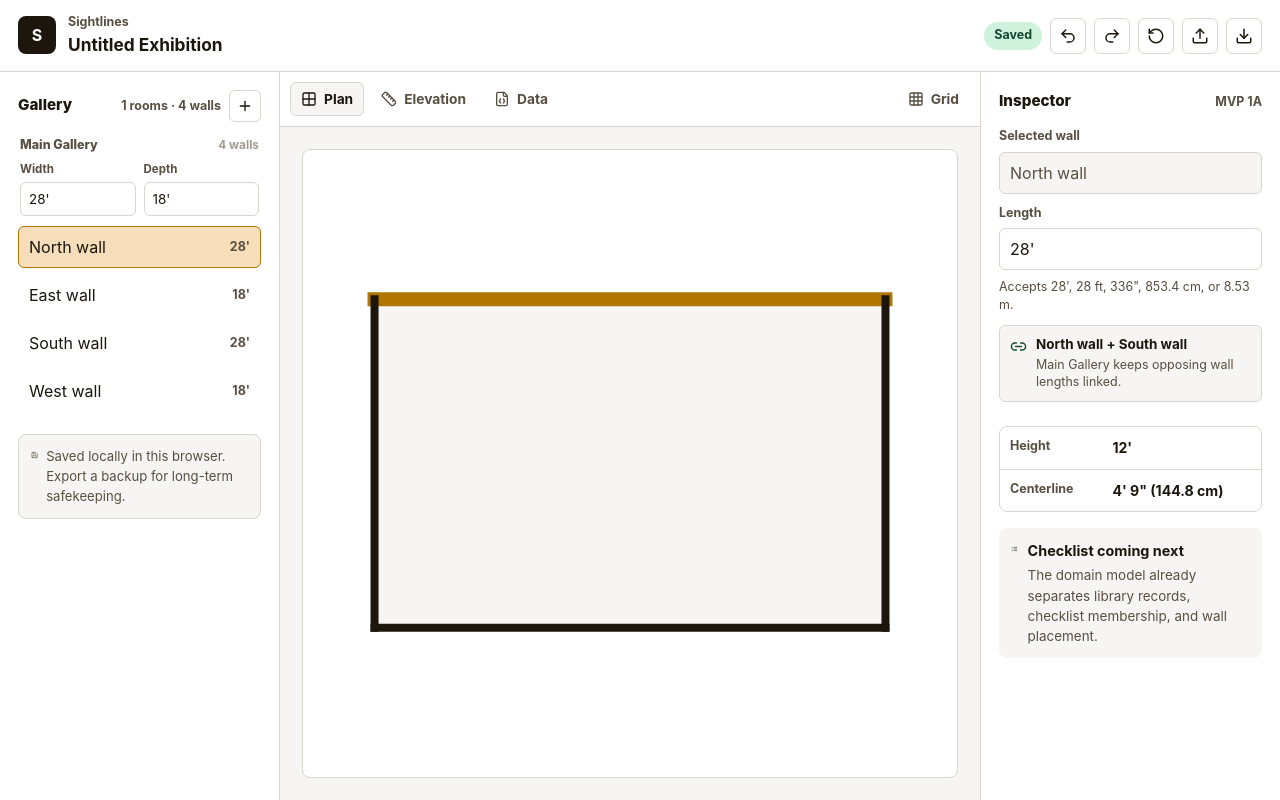
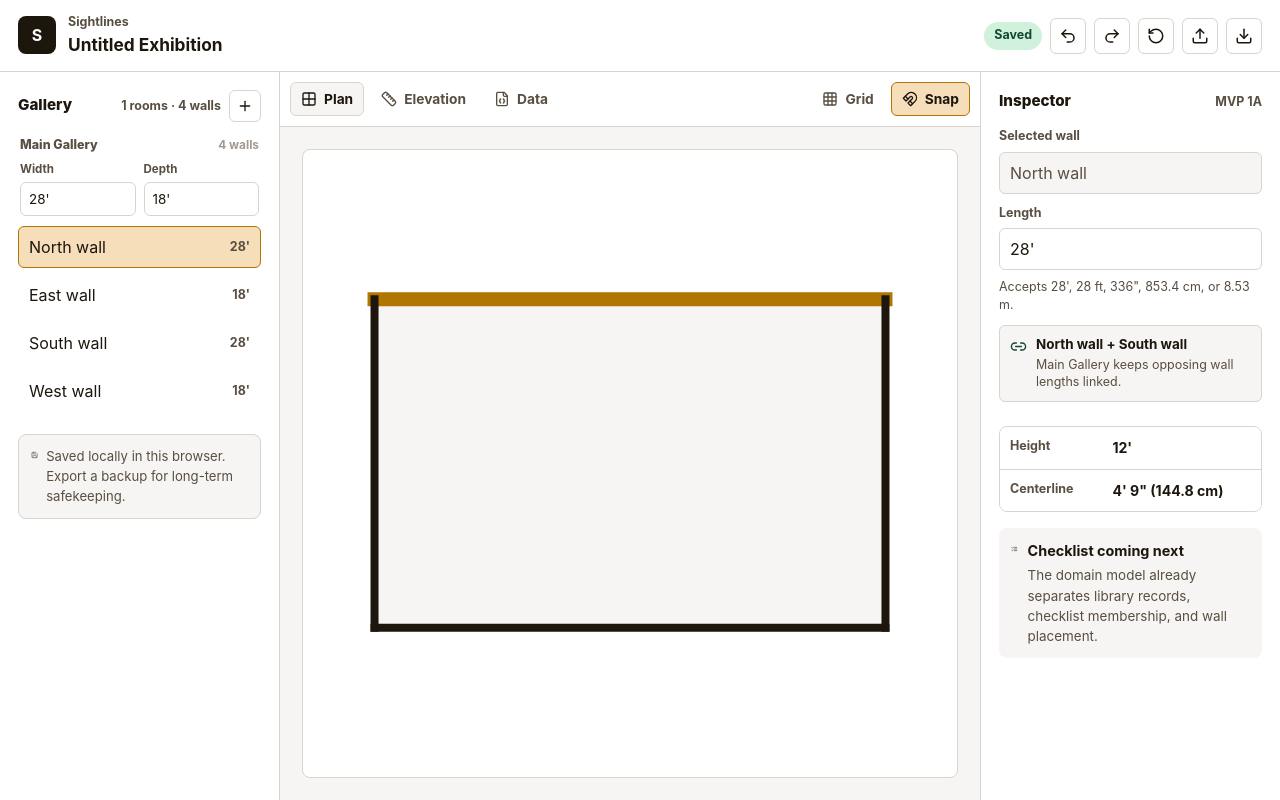
Before and after one commit to mmolarskybeck/sightlines, a React (Vite) app: page / in a window 1280 px wide. Built offline with nearby package versions, Linux system fonts and the light colour scheme.

Commit message:
feat: add view preferences hook for grid visibility and snap-to-grid settings

```diff
--- a/src/app/App.tsx
+++ b/src/app/App.tsx
@@ -5,6 +5,7 @@ import {
   Grid2X2,
   Grid3X3,
   ListChecks,
+  Magnet,
   Plus,
   Redo2,
   RotateCcw,
@@ -25,6 +26,7 @@ import { ElevationView } from "./components/ElevationView";
 import { PlanView } from "./components/PlanView";
 import { RoomDimensionFields } from "./components/RoomDimensionFields";
 import { WallInspector, type WallDimensionLink } from "./components/WallInspector";
+import { useViewPreferences } from "./hooks/useViewPreferences";
 import {
   exportProjectJson,
   getProjectWalls,
@@ -56,7 +58,7 @@ export function App() {
     resetLocalProject
   } = useAppStore();
   const fileInputRef = useRef<HTMLInputElement>(null);
-  const [gridVisible, setGridVisible] = useState(false);
+  const { showGrid, snapToGrid, toggleShowGrid, toggleSnapToGrid } = useViewPreferences();
 
   useEffect(() => {
     void boot();
@@ -281,18 +283,27 @@ export function App() {
 
             <div className="view-options" aria-label="View options">
               <ViewOptionButton
-                active={gridVisible}
+                active={showGrid}
                 disabled={viewMode === "data"}
                 icon={<Grid3X3 aria-hidden="true" size={16} />}
                 label="Grid"
-                onClick={() => setGridVisible((visible) => !visible)}
+                title={showGrid ? "Hide grid" : "Show grid"}
+                onClick={toggleShowGrid}
+              />
+              <ViewOptionButton
+                active={snapToGrid}
+                disabled={viewMode === "data"}
+                icon={<Magnet aria-hidden="true" size={16} />}
+                label="Snap"
+                title={snapToGrid ? "Disable snap to grid" : "Enable snap to grid"}
+                onClick={toggleSnapToGrid}
               />
             </div>
           </div>
 
           {viewMode === "plan" ? (
             <PlanView
-              gridVisible={gridVisible}
+              gridVisible={showGrid}
               project={project}
               selectedWallId={selectedWall?.id ?? null}
             />
@@ -306,7 +317,7 @@ export function App() {
                 selectedWall.defaultCenterlineHeightMm ??
                 project.defaultCenterlineHeightMm
               }
-              gridVisible={gridVisible}
+              gridVisible={showGrid}
               unit={project.unit}
             />
           ) : null}
@@ -433,12 +444,14 @@ function ViewOptionButton({
   disabled,
   icon,
   label,
+  title,
   onClick
 }: {
   active: boolean;
   disabled: boolean;
   icon: React.ReactNode;
   label: string;
+  title: string;
   onClick: () => void;
 }) {
   return (
@@ -447,7 +460,7 @@ function ViewOptionButton({
       className={active ? "view-option-button active" : "view-option-button"}
       disabled={disabled}
       type="button"
-      title={active ? "Hide grid" : "Show grid"}
+      title={title}
       onClick={onClick}
     >
       {icon}
--- /dev/null
+++ b/src/app/hooks/useViewPreferences.ts
@@ -0,0 +1,55 @@
+import { useEffect, useState } from "react";
+
+const STORAGE_KEY = "sightlines.viewPreferences.v1";
+
+type ViewPreferences = {
+  showGrid: boolean;
+  snapToGrid: boolean;
+};
+
+const DEFAULT_PREFERENCES: ViewPreferences = {
+  showGrid: false,
+  snapToGrid: true
+};
+
+function readStoredPreferences(): ViewPreferences {
+  try {
+    const raw = window.localStorage.getItem(STORAGE_KEY);
+    if (!raw) return DEFAULT_PREFERENCES;
+
+    const parsed = JSON.parse(raw) as Partial<ViewPreferences>;
+    return {
+      showGrid:
+        typeof parsed.showGrid === "boolean" ? parsed.showGrid : DEFAULT_PREFERENCES.showGrid,
+      snapToGrid:
+        typeof parsed.snapToGrid === "boolean"
+          ? parsed.snapToGrid
+          : DEFAULT_PREFERENCES.snapToGrid
+    };
+  } catch {
+    return DEFAULT_PREFERENCES;
+  }
+}
+
+// Grid visibility and snap-to-grid are workspace preferences, not project
+// geometry (docs/plan.md §5.5) — they live in localStorage, independent of
+// each other, so importing a shared .sightlines file never imports someone
+// else's working-style preferences. "Show grid" and "snap to grid" are
+// intentionally separate: a curator may want the visual reference without
+// magnetic behavior during rough composition.
+export function useViewPreferences() {
+  const [preferences, setPreferences] = useState<ViewPreferences>(readStoredPreferences);
+
+  useEffect(() => {
+    window.localStorage.setItem(STORAGE_KEY, JSON.stringify(preferences));
+  }, [preferences]);
+
+  return {
+    showGrid: preferences.showGrid,
+    snapToGrid: preferences.snapToGrid,
+    toggleShowGrid: () =>
+      setPreferences((current) => ({ ...current, showGrid: !current.showGrid })),
+    toggleSnapToGrid: () =>
+      setPreferences((current) => ({ ...current, snapToGrid: !current.snapToGrid }))
+  };
+}
```
Also changed, not shown: 1 other file (tests, documents, lock files or other folders).
